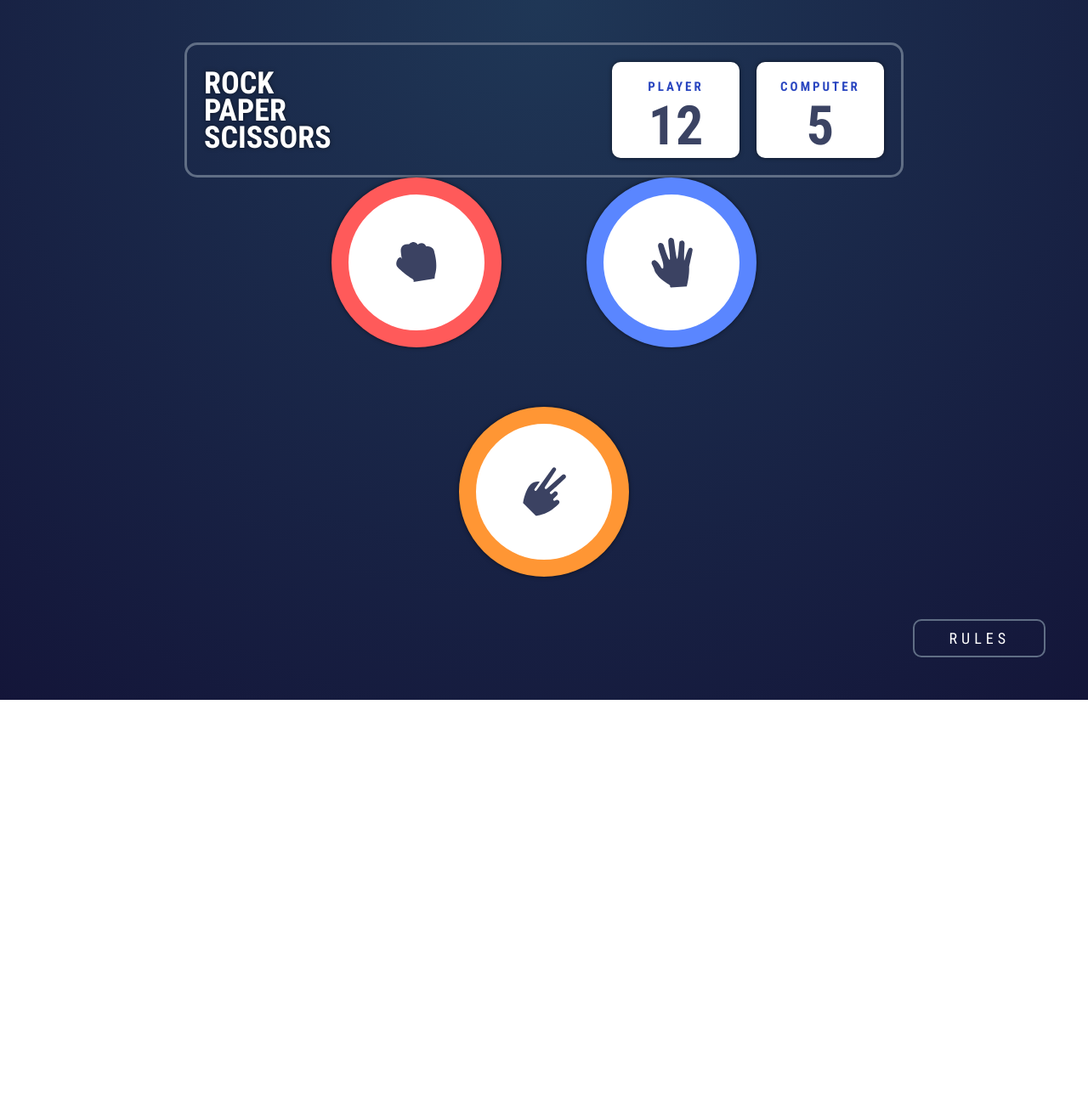
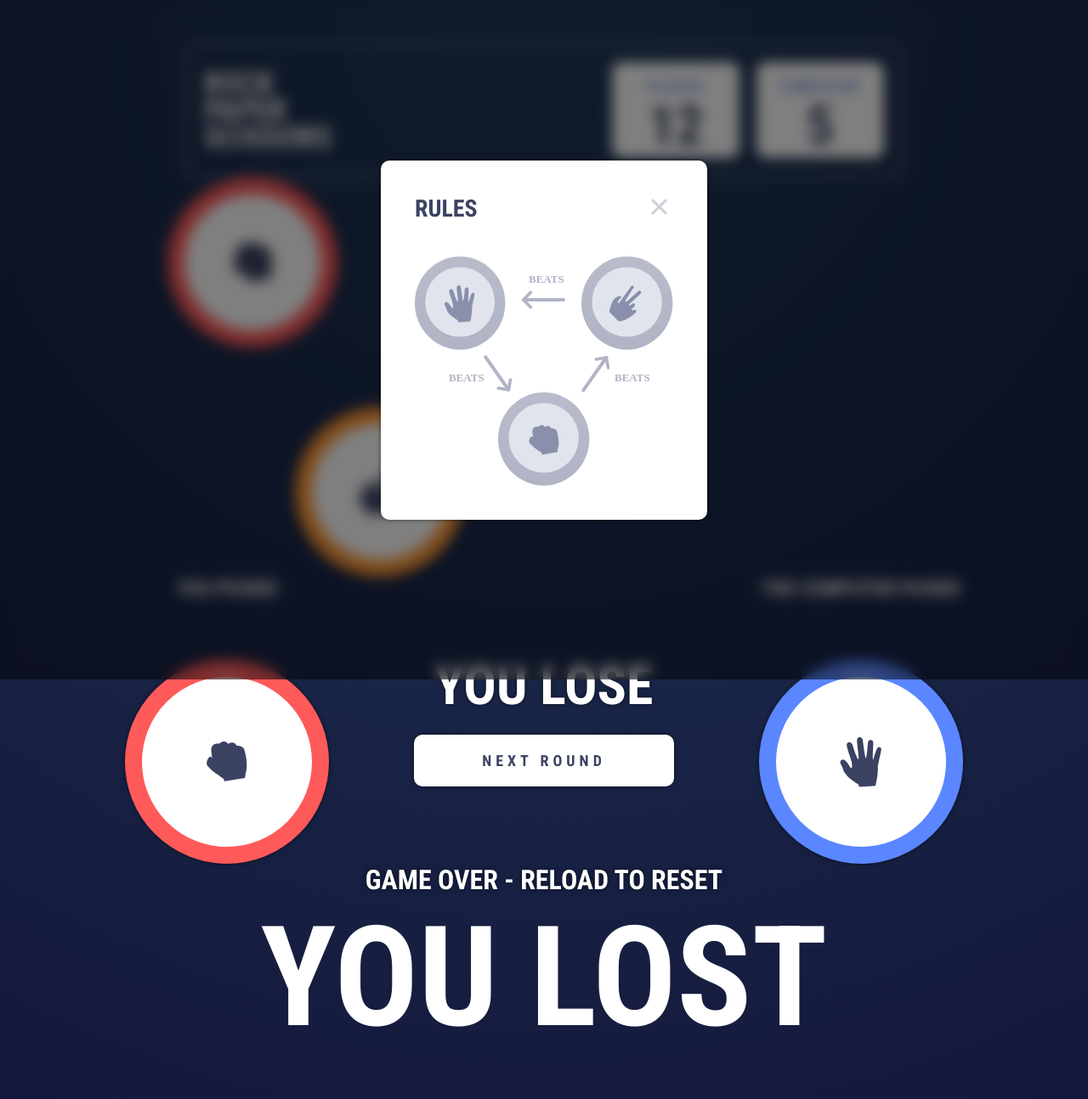
Before and after one commit to Bidrift/odin-rock-paper-scissors, a plain HTML site: page index.html in a window 1280 px wide. Shown: the top 1294 px of the page at 85% size. Before the commit the page ends 824 px from the top, so only its background shows below. Drawn offline with Linux system fonts and the light colour scheme.

Commit message:
Add endgame section with styling

```diff
--- a/index.html
+++ b/index.html
@@ -31,38 +31,44 @@
         </div>
     </header>
     <main>
-        <div class="choice-screen">
-            <button id="rock-btn" class="choice-button choice-item choice-rock"><img src="./images/icon-rock.svg" alt="Rock"></button>
-            <button id="paper-btn" class="choice-button choice-item choice-paper"><img src="./images/icon-paper.svg" alt="Paper"></button>
-            <button id="scissors-btn" class="choice-button choice-item choice-scissors"><img src="./images/icon-scissors.svg" alt="Scissors"></button>
+        <div class="choice-screen main-screen">
+            <button id="rock-btn" class="choice-button choice-item choice-rock"><img src="./images/icon-rock.svg" alt="rock"></button>
+            <button id="paper-btn" class="choice-button choice-item choice-paper"><img src="./images/icon-paper.svg" alt="paper"></button>
+            <button id="scissors-btn" class="choice-button choice-item choice-scissors"><img src="./images/icon-scissors.svg" alt="scissors"></button>
         </div>
-        <div class="result-screen">
+        <div class="result-screen main-screen">
             <div class="human-choice">
                 <h2 class="choice-text">You picked</h2>
-                <div class="choice-item choice-rock"><img src="./images/icon-rock.svg" alt="Rock"></div>
+                <div class="choice-item choice-rock"><img class="human-choice-image" src="./images/icon-rock.svg" alt="rock"></div>
             </div>
             <div class="result-section">
                 <h1 class="result-text">You lose</h1>
-                <button class="primary-button">Play again</button>
+                <button id="play-btn" class="primary-button">Next round</button>
             </div>
             <div class="computer-choice">
                 <h2 class="choice-text">The computer picked</h2>
-                <div class="choice-item winner choice-paper"><img src="./images/icon-paper.svg" alt="Paper"></div>
+                <div class="choice-item choice-paper"><img class="computer-choice-image" src="./images/icon-paper.svg" alt="paper"></div>
             </div>
+        </div>
+        <div class="end-screen main-screen">
+            <h1>Game over - reload to reset</h1>
+            <p class="winner">You lost</p>
         </div>
     </main>
     <footer>
-        <button class="secondary-button">Rules</button>
+        <button id="rules-btn" class="secondary-button">Rules</button>
     </footer>
 
     <div class="rules-modal">
+        <div class="rules-container">
             <section class="modal-header">
                 <h3 class="modal-title">Rules</h3>
-            <button id="close-modal" type="button" class="close-button"><img src="./images/icon-close.svg" alt="Close panel"></button>
+                <button id="close-btn" type="button" class="close-button"><img src="./images/icon-close.svg" alt="Close panel"></button>
             </section>
             <section class="modal-content">
                 <img src="./images/image-rules.svg" alt="Rules">
             </section>
         </div>
+    </div>
 </body>
 </html>
--- a/style.css
+++ b/style.css
@@ -104,11 +104,15 @@ header {
     font-size: 64px;
 }
 
-.choice-screen {
+.main-screen {
     display: flex;
     justify-content: center;
     align-items: center;
     align-content: center;
+    flex-wrap: wrap;
+}
+
+.choice-screen {
     width: 600px;
     gap: 70px 100px;
     flex-wrap: wrap;
@@ -155,7 +159,7 @@ header {
     justify-content: center;
     align-items: center;
     gap: 100px;
-    flex-wrap: wrap;
+
 }
 
 .human-choice,
@@ -197,6 +201,16 @@ header {
 
 .primary-button:hover {
     color: hsl(307, 30%, 37%);
+}
+
+.end-screen {
+    flex-direction: column;
+}
+
+.winner {
+    font-size: 164px;
+    margin: 0;
+    padding: 0;
 }
 
 footer {
@@ -271,8 +285,3 @@ footer {
     background: none;
     outline: none;
 }
-
-.result-screen,
-.rules-modal {
-    display: none;
-}
```
Lines whose indentation alone changed are shown as unchanged.
